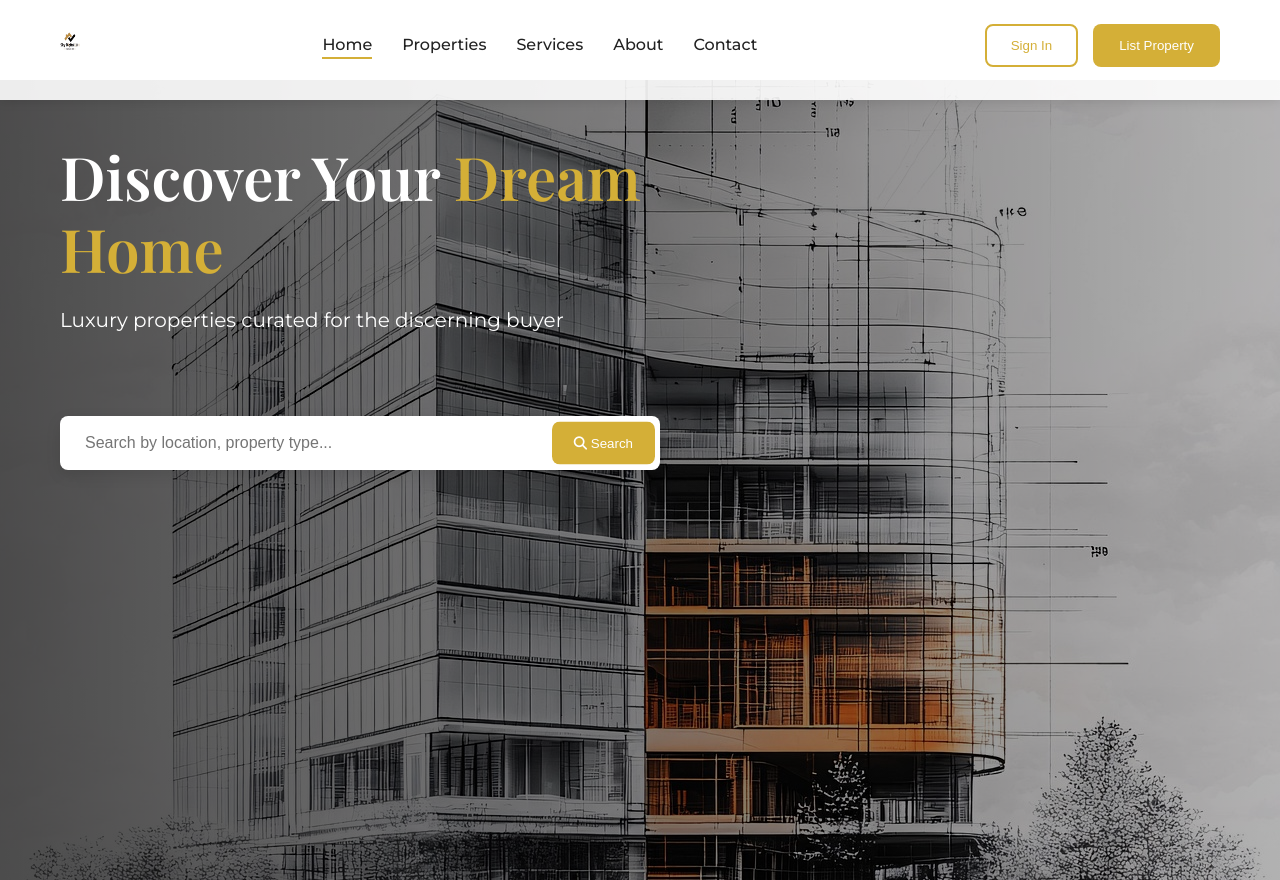
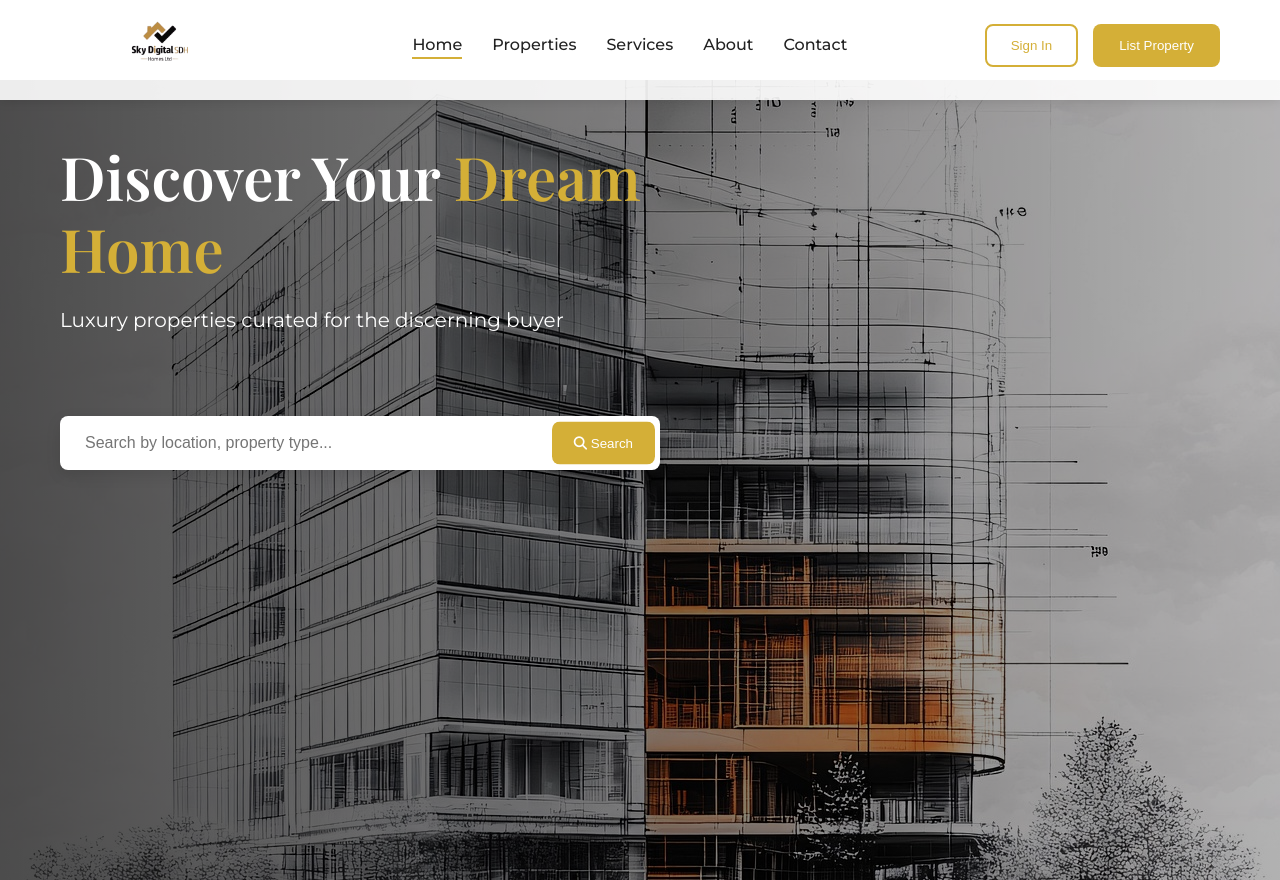
Before and after one commit to Terhemen001/Skydigital_, a plain HTML site: page index.html in a window 1280 px wide. Shown: the top 880 px of the page. Drawn offline with nearby package versions, Linux system fonts and the light colour scheme.

Commit message:
Update style.css

```diff
--- a/style.css
+++ b/style.css
@@ -181,8 +181,7 @@ img {
 }
 
 .logo img {
-    height: 20px;
-    width: 20px;
+    transform: scale(0.3);
 }
 
 .logo a:hover {
```
